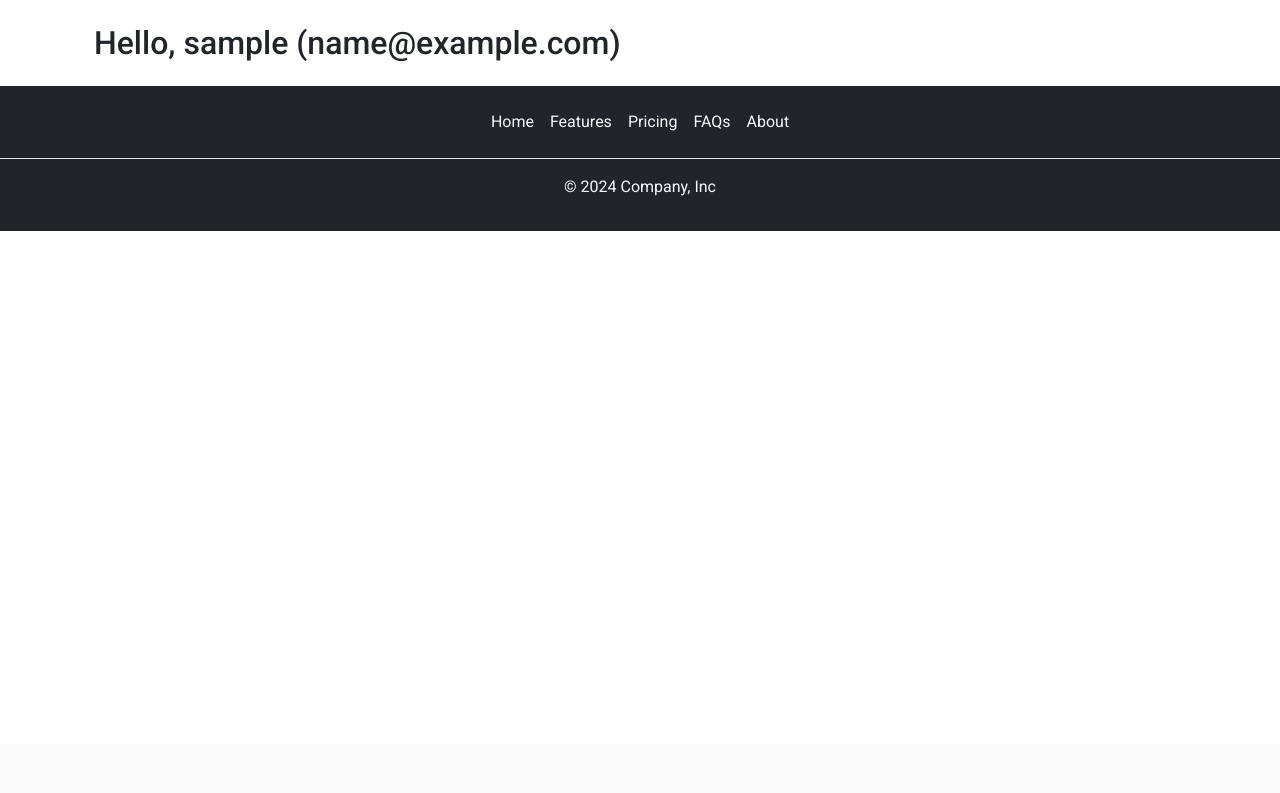
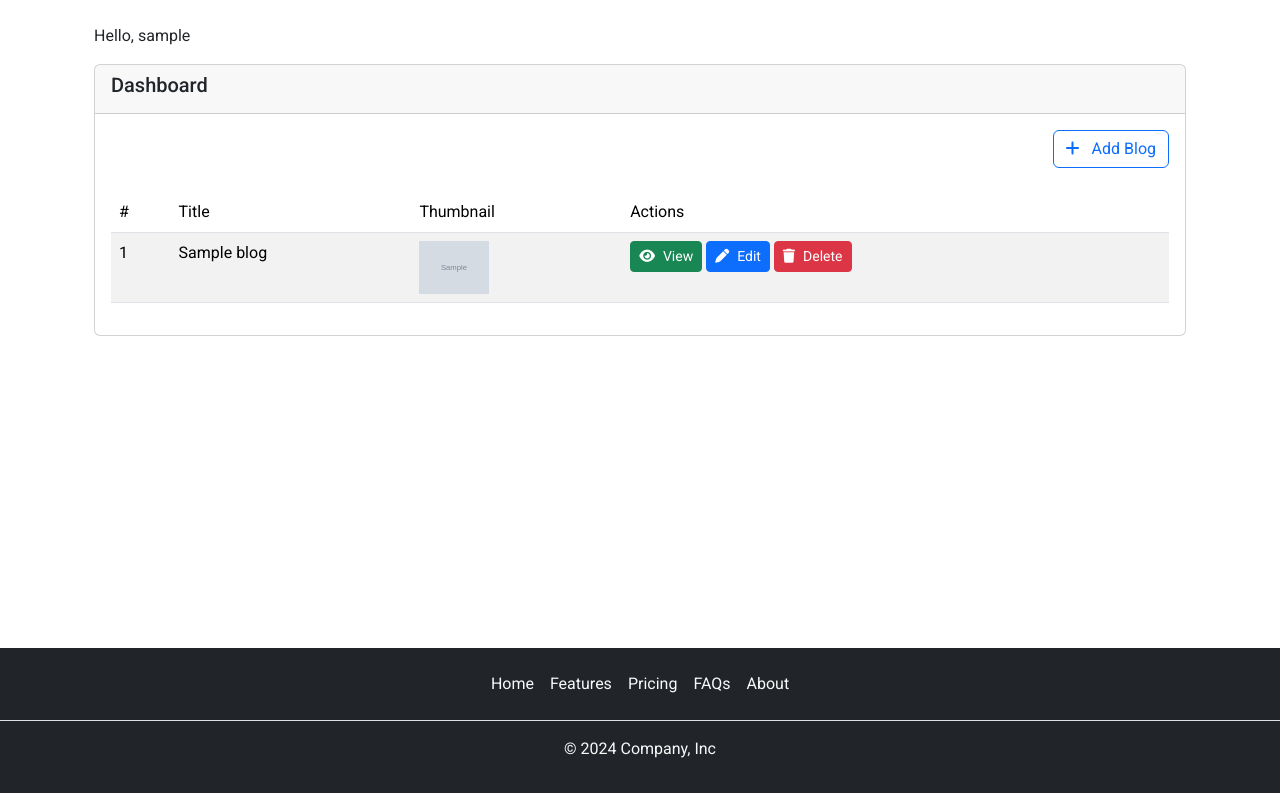
Before and after one commit to raed-nimer/CI-django-tech-blog, a Django app: template blogsApp/accounts/templates/accounts/dashboard.html in a window 1280 px wide. Shown: the part 56-849 px from the top of the page. Before the commit the page ends 287 px from the top, so only its background shows below. Run offline with Django 5.2, Linux system fonts and the light colour scheme; a user stored in the database is signed in; tables that the repository leaves empty hold one stand-in row (values such as "Sample post"); the template is opened without the code that fills it: most values are stand-ins (such as "Sample title", 1, 10 or a date in 2020); grey boxes marked "Sample" are stand-in pictures; data that the repository does not hold is empty.

Commit message:
Create dashboard page

```diff
--- a/blogsApp/accounts/templates/accounts/dashboard.html
+++ b/blogsApp/accounts/templates/accounts/dashboard.html
@@ -1,9 +1,53 @@
 {% extends 'layout.html' %}
 {% block content %}
-<div class="container mt-4">
-    <div class="">
-        <div style="">
-            <h2>Hello, {{user.username}} ({{user.email}})</h2>
+<div class="container mt-4" style="min-height: 75vh;">
+    <div class="my-3">
+        <p>Hello, {{user.username}}</p>
+    </div>
+    <div class="card">
+        <div class="card-header">
+            <h5>Dashboard</h5>
+        </div>
+        <div class="card-body">
+
+            <div class="d-flex justify-content-end mb-3">
+                <a class="btn btn-outline-primary" href="/add-blog"> <i class="fa fa-plus me-2"></i> Add Blog</a>
+            </div>
+            {% if not blogs %}
+            <div class="text-center">
+                <h4> No blogs found. </h4>
+            </div>
+            {% else %}
+            <table class="table table-striped mt-4">
+                <thead>
+                    <tr>
+                        <th scope="col">#</th>
+                        <th scope="col">Title</th>
+                        <th scope="col">Thumbnail</th>
+                        <th scope="col">Actions</th>
+                    </tr>
+                </thead>
+                <tbody>
+                    {%for blog in blogs %}
+                    <tr>
+                        <th scope="row">{{blog.id}}</th>
+                        <td>{{blog.title|truncatechars:30}}</td>
+                        <td>
+                            <img src="{{blog.image.url}}" alt="" width="70px">
+                        </td>
+                        <td>
+                            <a class="btn btn-sm btn-success" href="{% url 'details' blog.id %}"><i
+                                    class="fa-solid fa-eye me-2"></i>View</a>
+                            <a href="{% url 'update-blog' blog.id %}" class="btn btn-sm btn-primary"><i
+                                    class="fa-solid fa-pen me-2"></i>Edit</a>
+                            <a href="{% url 'delete-blog' blog.id %}" class="btn btn-sm btn-danger"><i
+                                    class="fa-solid fa-trash me-2"></i>Delete</a>
+                        </td>
+                    </tr>
+                    {% endfor %}
+                </tbody>
+            </table>
+            {% endif %}
         </div>
     </div>
 </div>
```
